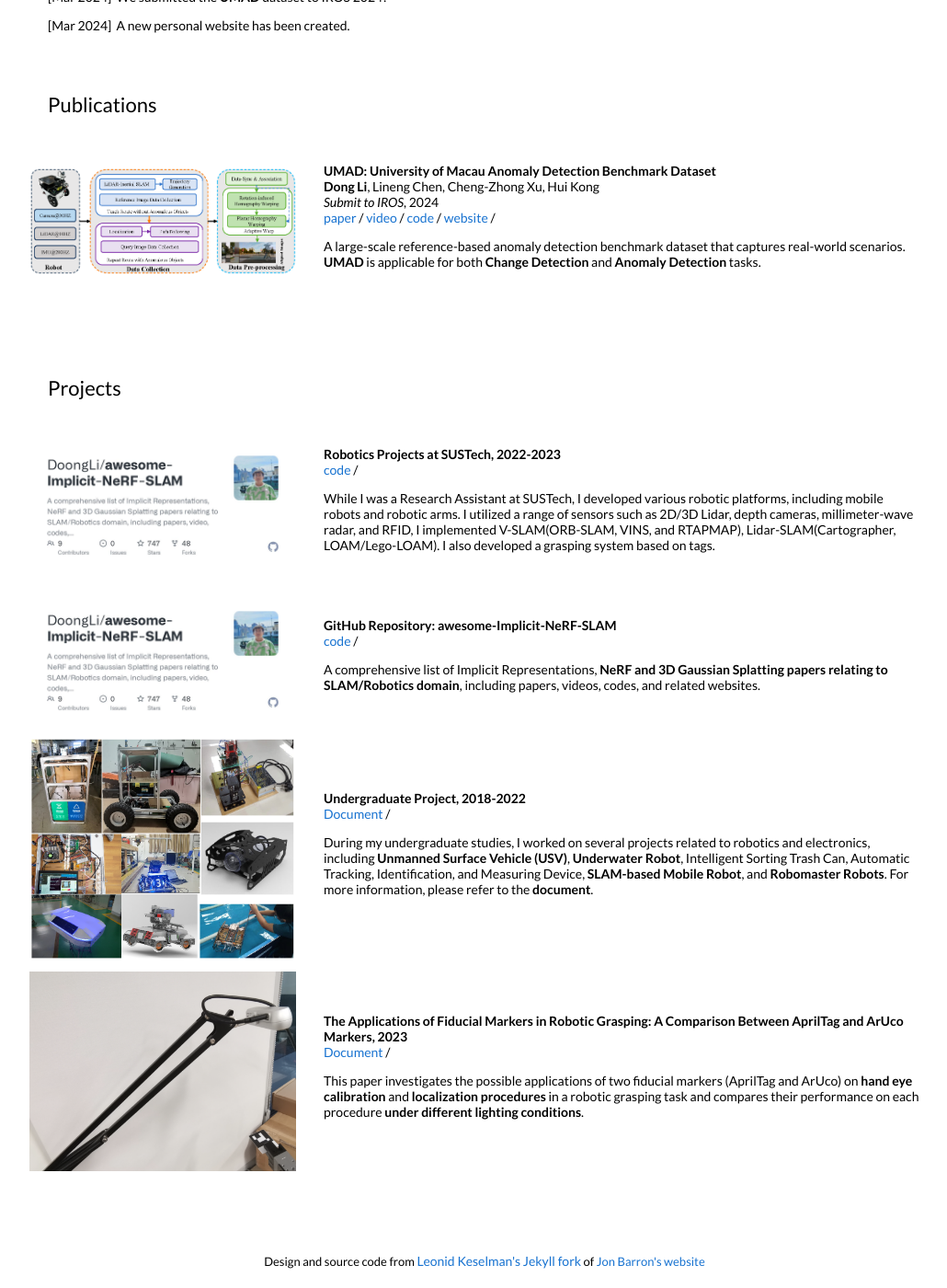
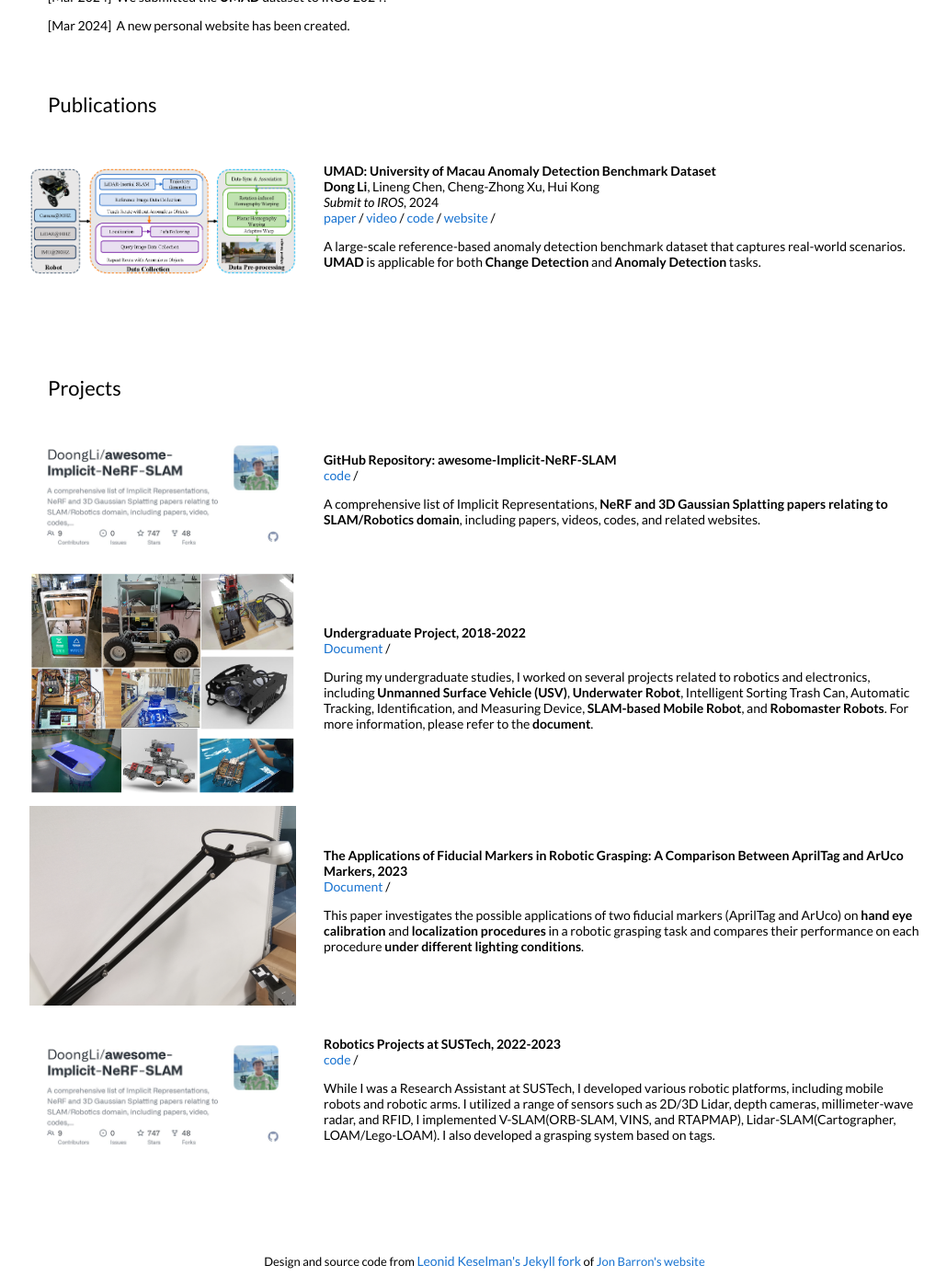
Before and after one commit to DoongLi/DoongLi.github.io, a Jekyll site: the page built from _posts/2024-03-30-nerfRepo.markdown, in a window 1280 px wide and 1400 px high, scrolled down 511 px. Shown: the whole window at 92% size, without its empty margins (113-1143 px from the left). Built offline with Jekyll 4.4.1, drawn with Linux system fonts in a browser that asks for light colours; part of the change alters nothing that is shown.

```diff
--- a/_posts/2024-04-01-sustech.markdown
+++ b/_posts/2024-03-27-sustech.markdown
@@ -1,7 +1,7 @@
 ---
 layout: post
 title:  "Robotics Projects at SUSTech, 2022-2023"
-date:   2024-04-01 22:21:59 +00:00
+date:   2024-03-27 22:21:59 +00:00
 image: /images/3.png
 categories: project
 author: "Dong Li"
```
